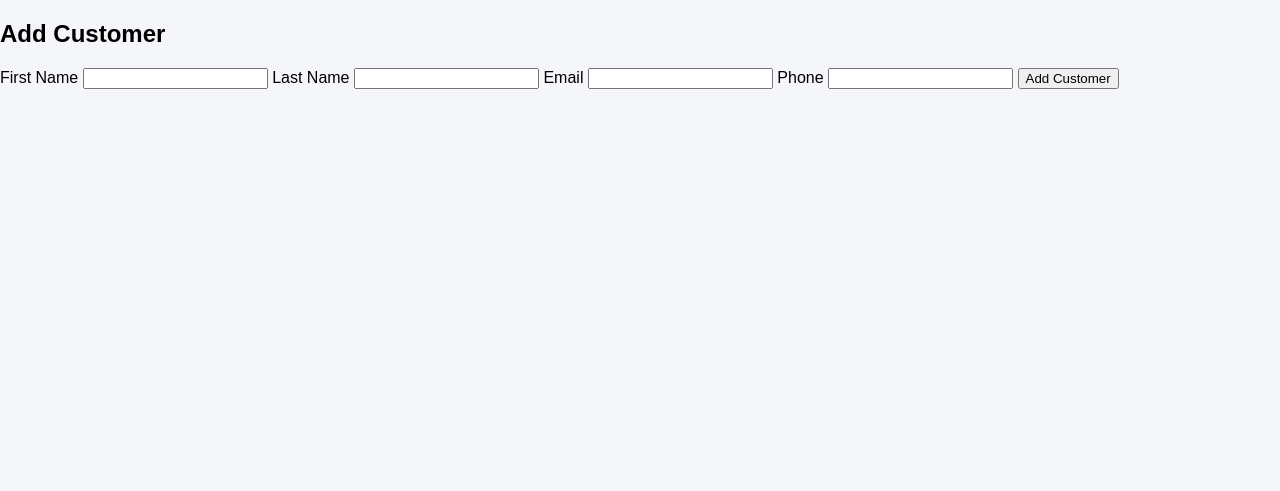
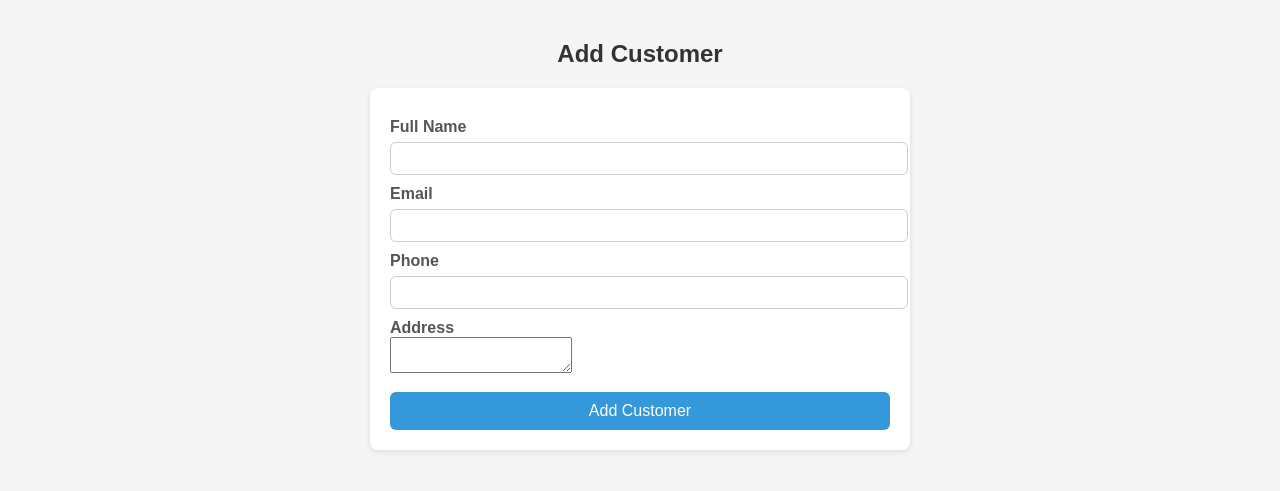
Before and after one commit to angeloalindayo151306-blip/IM-inventory-system, a PHP site: page /add_customer.php in a window 1280 px wide. Shown: the top 491 px of the page. Run offline with PHP 8.4, Linux system fonts and the light colour scheme.

Commit message:
updated something

```diff
--- a/add_customer.php
+++ b/add_customer.php
@@ -3,20 +3,24 @@ include 'database.php';
 
 if ($_SERVER["REQUEST_METHOD"] === "POST") {
 
-    $firstname = $_POST['firstname'];
-    $lastname = $_POST['lastname'];
+    $full_name = $_POST['full_name'];
     $email = $_POST['email'];
     $phone = $_POST['phone'];
+    $address = $_POST['address'];
 
     // Prepared statement
-    $stmt = $conn->prepare("INSERT INTO customers (firstname, lastname, email, phone) VALUES (?, ?, ?, ?)");
-    $stmt->bind_param("ssss", $firstname, $lastname, $email, $phone);
-    $stmt->execute();
+    $stmt = $conn->prepare("INSERT INTO customers (full_name, email, phone, address) VALUES (?, ?, ?, ?)");
+    $stmt->bind_param("ssss", $full_name, $email, $phone, $address);
 
-    header("Location: add_customer.php?success=1");
-    exit;
+    if ($stmt->execute()) {
+        header("Location: add_customer.php?success=1");
+        exit;
+    } else {
+        echo "Error: " . $stmt->error;
+    }
 }
 ?>
+
 <!DOCTYPE html>
 <html>
 <head>
@@ -33,19 +37,20 @@ if ($_SERVER["REQUEST_METHOD"] === "POST") {
 
 <form method="POST">
 
-    <label>First Name</label>
-    <input type="text" name="firstname" required>
-
-    <label>Last Name</label>
-    <input type="text" name="lastname" required>
+    <label>Full Name</label>
+    <input type="text" name="full_name" required>
 
     <label>Email</label>
     <input type="email" name="email" required>
 
     <label>Phone</label>
-    <input type="text" name="phone" required>
+    <input type="text" name="phone">
+
+    <label>Address</label>
+    <textarea name="address"></textarea>
 
     <button type="submit">Add Customer</button>
+
 </form>
 
 </body>
--- a/add_product.php
+++ b/add_product.php
@@ -44,7 +44,7 @@ $categories = $conn->query("SELECT * FROM categories");
     <label>Category</label>
     <select name="category_id" required>
         <?php while ($row = $categories->fetch_assoc()): ?>
-            <option value="<?= $row['id'] ?>"><?= $row['name'] ?></option>
+            <option value="<?= $row['id'] ?>"><?= $row['category_name'] ?></option>
         <?php endwhile; ?>
     </select>
 
--- a/style.css
+++ b/style.css
@@ -1,91 +1,101 @@
-/* Global UI Setup */
 body {
-  margin: 0;
-  padding: 0;
-  background: #f4f6f9;
-  font-family: Arial, sans-serif;
+    font-family: Arial, sans-serif;
+    background: #f5f5f5;
+    margin: 0;
+    padding: 20px;
 }
 
-/* Main container */
-.container {
-  width: 85%;
-  max-width: 1100px;
-  margin: 40px auto;
-  background: white;
-  padding: 30px;
-  border-radius: 10px;
-  box-shadow: 0 4px 10px rgba(0,0,0,0.1);
+h2 {
+    text-align: center;
+    color: #333;
 }
 
-/* Logo */
-.logo {
-  width: 90px;
-  height: auto;
-  display: block;
-  margin-bottom: 10px;
+form, table {
+    background: #fff;
+    padding: 20px;
+    border-radius: 8px;
+    margin: 0 auto;
+    max-width: 500px;
+    box-shadow: 0 2px 6px rgba(0,0,0,0.1);
 }
 
-/* Title */
-.title {
-  font-size: 32px;
-  font-weight: bold;
-  margin-bottom: 25px;
+label {
+    display: block;
+    margin-top: 10px;
+    color: #555;
+    font-weight: bold;
 }
 
-/* Action buttons */
-.actions {
-  margin-bottom: 20px;
+input[type="text"],
+input[type="email"],
+input[type="number"],
+select {
+    width: 100%;
+    padding: 8px;
+    margin-top: 6px;
+    border: 1px solid #ccc;
+    border-radius: 6px;
 }
 
-.btn {
-  display: inline-block;
-  padding: 10px 16px;
-  background: #007bff;
-  color: white;
-  text-decoration: none;
-  border-radius: 6px;
-  margin-right: 10px;
-  transition: 0.2s;
+button {
+    margin-top: 15px;
+    width: 100%;
+    padding: 10px;
+    background: #3498db;
+    border: none;
+    color: #fff;
+    font-size: 16px;
+    border-radius: 6px;
+    cursor: pointer;
 }
 
-.btn:hover {
-  background: #0056b3;
+button:hover {
+    background: #2980b9;
 }
 
-/* Table styling */
-.styled-table {
-  width: 100%;
-  border-collapse: collapse;
-  margin-top: 15px;
+table {
+    width: 100%;
+    max-width: 800px;
+    border-collapse: collapse;
 }
 
-.styled-table th {
-  background: #007bff;
-  color: white;
-  padding: 12px;
-  text-align: left;
+table th {
+    background: #3498db;
+    color: white;
+    padding: 10px;
 }
 
-.styled-table td {
-  padding: 12px;
-  border-bottom: 1px solid #ddd;
+table td {
+    padding: 10px;
+    border-bottom: 1px solid #ddd;
 }
 
-.styled-table tr:hover {
-  background: #f1f1f1;
+tr:nth-child(even) {
+    background: #f8f8f8;
 }
 
-/* Links */
-.link-edit {
-  color: #007bff;
-  text-decoration: none;
+/* ===== TOP ACTION BUTTONS ===== */
+.actions {
+    margin: 20px 0;
+    text-align: center;
 }
 
-.link-delete {
-  color: #d9534f;
-  text-decoration: none;
+.actions .button {
+    text-decoration: none;
+    font-size: 15px;
+    color: #333;
+    background: #ffffff;
+    padding: 10px 18px;
+    margin-right: 10px;
+    border-radius: 25px;  /* rounded buttons */
+    border: 1px solid #ccc;
+    box-shadow: 0 2px 5px rgba(0,0,0,0.1);
+    transition: 0.2s;
 }
 
-.link-delete:hover {
-  color: #b52b27;
+.actions .button:hover {
+    background: #007bff;
+    color: white;
+    border-color: #007bff;
+    transform: translateY(-2px);
 }
```
Also changed, not shown: create_order.php (+14 -24 lines), delete_product.php (+20 -0 lines), edit_product.php (+90 -0 lines), manage_categories.php (+10 -26 lines), view_orders.php (+17 -25 lines), index.php (line endings or trailing spaces), view_order.php (line endings or trailing spaces).
